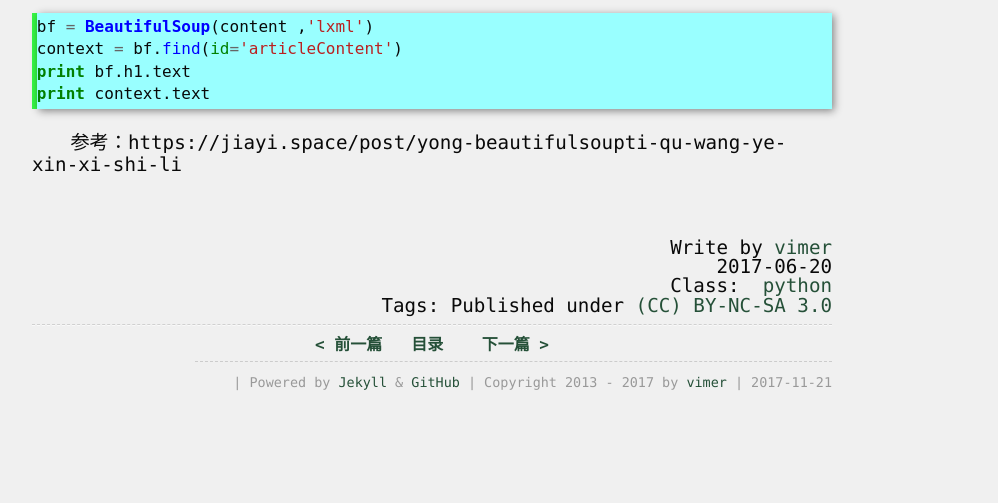
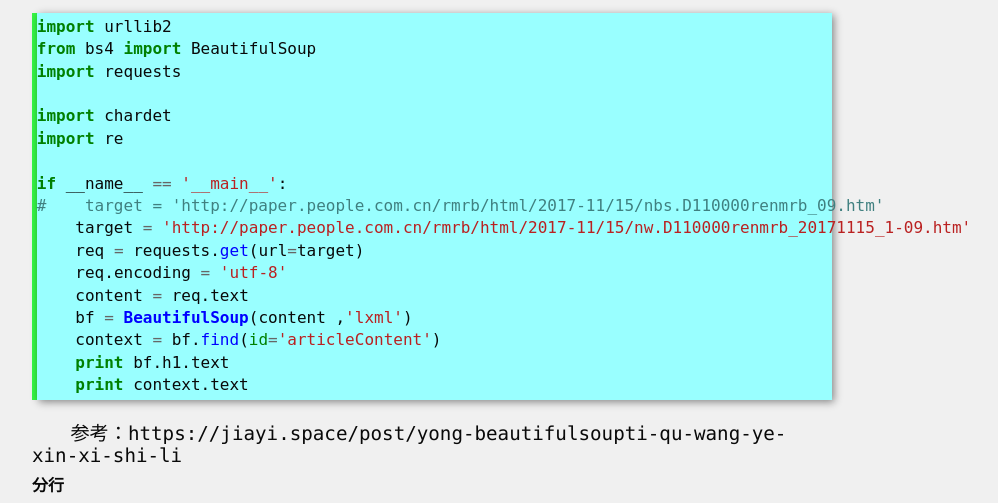
Before and after one commit to yuzibo/yuzibo.github.io, a Jekyll site: the page built from _posts/2017-06-20-python_beautifulsoup.md, in a window 1280 px wide and 1400 px high, scrolled down 11356 px. Shown: the part 243-746 px from the top of the window, without its empty margins (208-1206 px from the left). Built offline with Jekyll 4.4.1, drawn with Linux system fonts in a browser that asks for light colours; comment, search, counter and statistics services are not loaded; before the commit the page ends 11997 px from its top, so only the background shows below that; some of the changed text lies outside the part shown.

Commit message:
update
Signed-off-by: Bo YU <tsu.yubo@gmail.com>

````diff
--- /dev/null
+++ b/_posts/.qiniu_pythonsdk_hostscache.json
@@ -0,0 +1 @@
+{"http:946th9x3_MTue8E1dMaz_K_us1w7RuZbThx0q5Cr:yuzibo": {"ioHosts": ["http://iovip.qbox.me"], "upHosts": ["http://up.qiniu.com", "http://upload.qiniu.com", "-H up.qiniu.com http://183.131.7.18"], "deadline": 1511347734}}
--- a/_posts/2017-06-20-python_beautifulsoup.md
+++ b/_posts/2017-06-20-python_beautifulsoup.md
@@ -520,10 +520,40 @@
 为了提取图中的文字，可以使用下面的代码：
 
 ```python
-bf = BeautifulSoup(content ,'lxml')
-context = bf.find(id='articleContent')
-print bf.h1.text
-print context.text
+import urllib2
+from bs4 import BeautifulSoup
+import requests
+
+import chardet
+import re
+
+if __name__ == '__main__':
+#    target = 'http://paper.people.com.cn/rmrb/html/2017-11/15/nbs.D110000renmrb_09.htm'
+    target = 'http://paper.people.com.cn/rmrb/html/2017-11/15/nw.D110000renmrb_20171115_1-09.htm'
+    req = requests.get(url=target)
+    req.encoding = 'utf-8'
+    content = req.text
+    bf = BeautifulSoup(content ,'lxml')
+    context = bf.find(id='articleContent')
+    print bf.h1.text
+    print context.text
 ```
 
- 参考：https://jiayi.space/post/yong-beautifulsoupti-qu-wang-ye-xin-xi-shi-li
+参考：https://jiayi.space/post/yong-beautifulsoupti-qu-wang-ye-xin-xi-shi-li
+
+#### 分行
+这个东西从一开始就困扰我，现在还好些了，请看效果:
+
+![rmrb3.png](http://yuzibo.qiniudn.com/rmrb3.png)
+
+在这里，我们知道<P></P>标签就是分段的意思，同理，<br>也是同样的意思，你可以使用*.get_text*属性
+
+```python
+    bf = BeautifulSoup(content ,'lxml')
+    context = bf.find(id='articleContent')
+    print context.get_text(separator = u'\n')
+```
+
+Please to see the picture:
+
+![rmrb4.png](http://yuzibo.qiniudn.com/rmrb4.png)
````
Also changed, not shown: _posts/2017-06-19-python_spider.md (+4 -0 lines).
